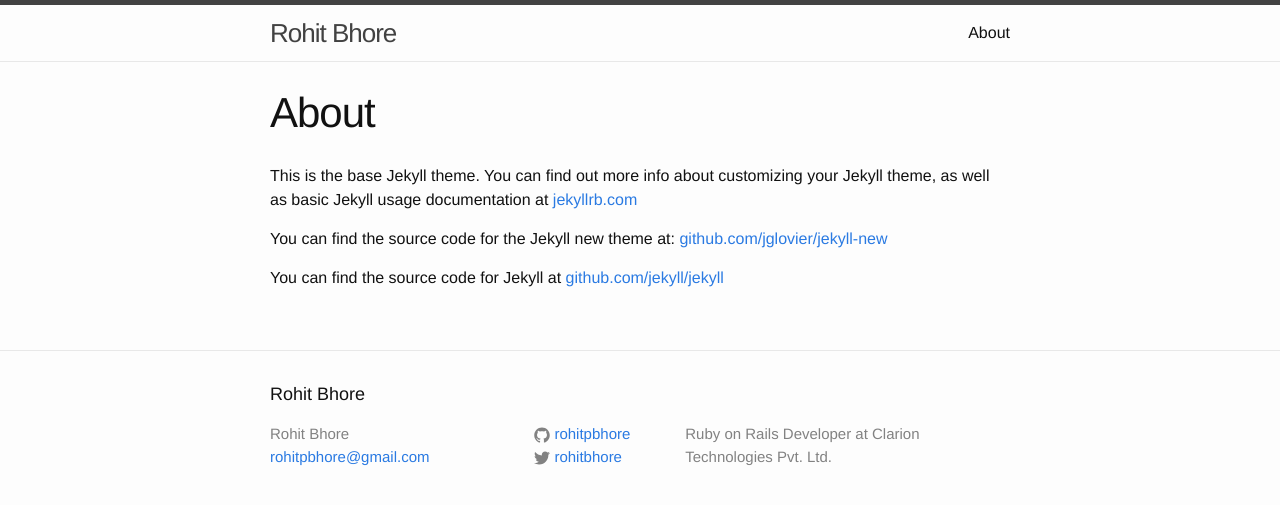
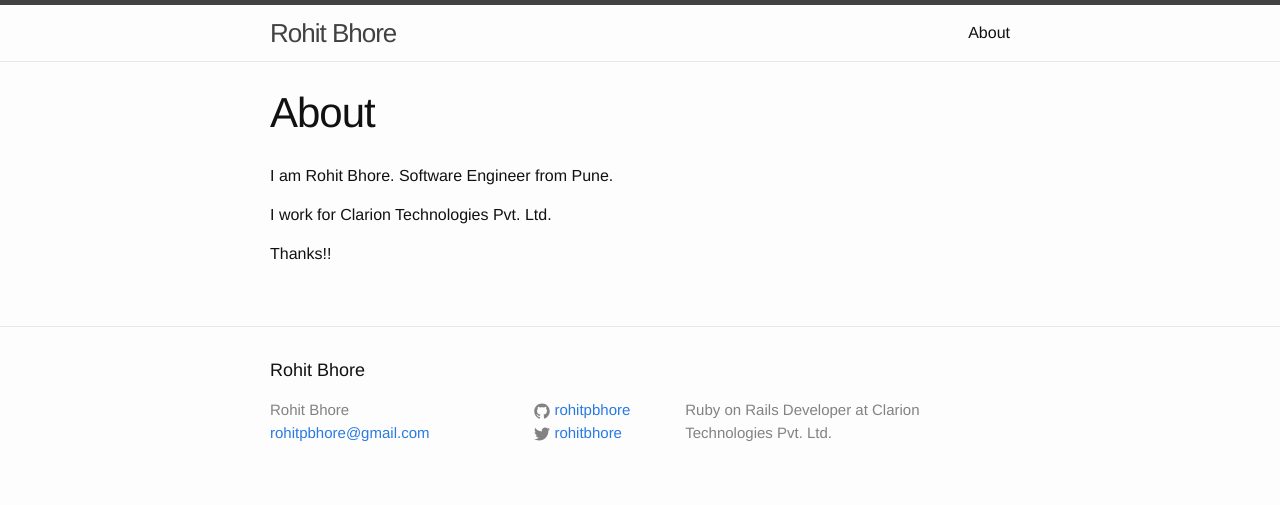
Before and after one commit to rohitpbhore/rohitpbhore.github.io, a Jekyll site: the page built from about.md, in a window 1280 px wide. Shown: the top 505 px of the page. Built offline with Jekyll 4.4.1, drawn with Linux system fonts in a browser that asks for light colours.

Commit message:
Update about.md

```diff
--- a/about.md
+++ b/about.md
@@ -4,8 +4,8 @@ title: About
 permalink: /about/
 ---
 
-This is the base Jekyll theme. You can find out more info about customizing your Jekyll theme, as well as basic Jekyll usage documentation at [jekyllrb.com](http://jekyllrb.com/)
+I am Rohit Bhore. Software Engineer from Pune.
 
-You can find the source code for the Jekyll new theme at: [github.com/jglovier/jekyll-new](https://github.com/jglovier/jekyll-new)
+I work for Clarion Technologies Pvt. Ltd.
 
-You can find the source code for Jekyll at [github.com/jekyll/jekyll](https://github.com/jekyll/jekyll)
+Thanks!!
```
